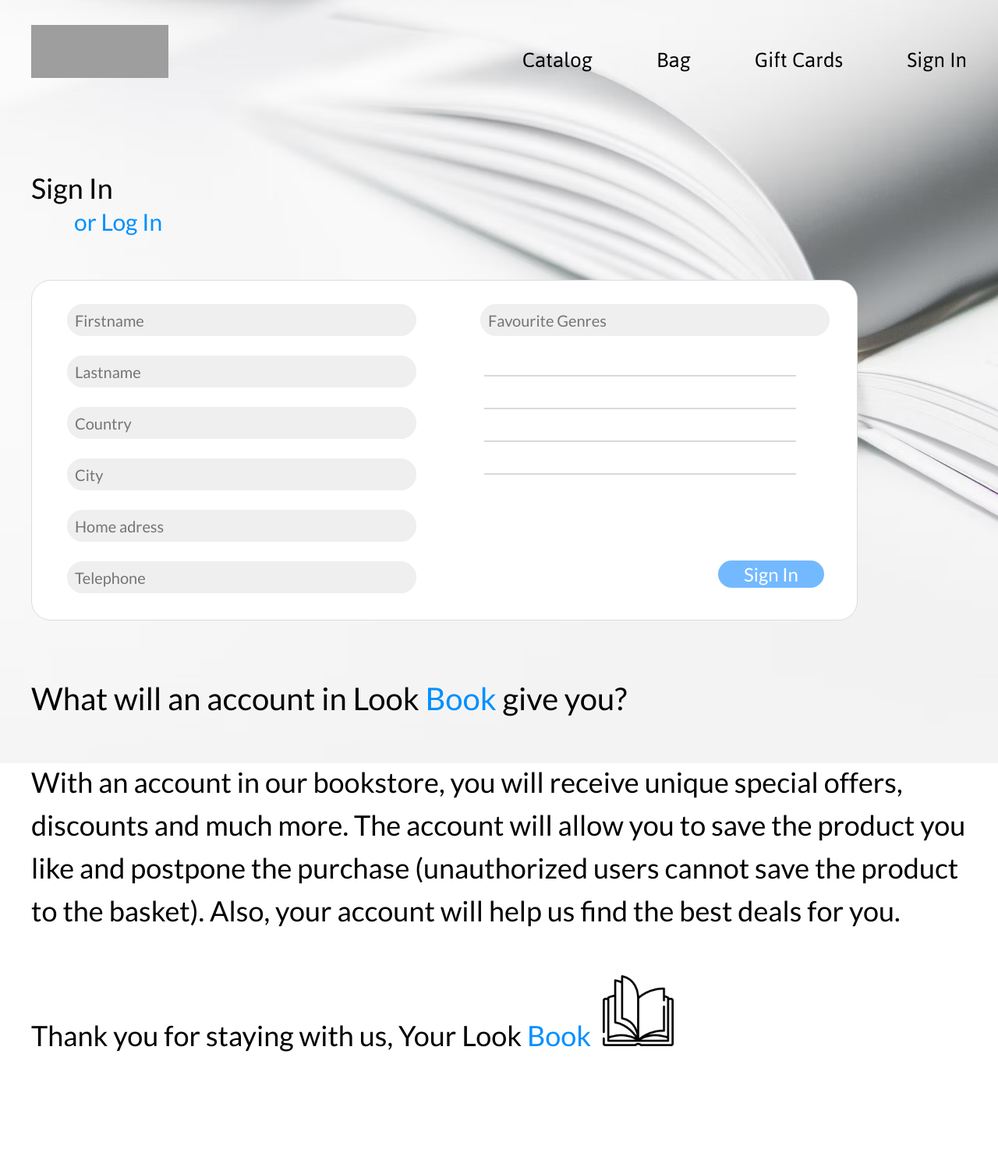
After one commit to agreen08/LookBook, a PHP site: page /signin.html in a window 1280 px wide. The commit adds this page. Shown: the whole page at 78% size. Run offline with PHP 8.4, Linux system fonts and the light colour scheme; some web fonts are replaced; grey boxes are pictures that could not be loaded.

Commit message:
Добавлена страница Sign In

```diff
--- a/bag.html
+++ b/bag.html
@@ -152,5 +152,8 @@
             </div>
         </section>
      </main>
+     <footer class="footer">
+        <div class="wrapper"></div>
+       </footer>
 </body>
 </html>
--- a/catalog.html
+++ b/catalog.html
@@ -208,5 +208,8 @@
       </div>
     </section>
      </main>
+     <footer class="footer">
+      <div class="wrapper"></div>
+     </footer>
 </body>
 </html>
--- a/checkout.html
+++ b/checkout.html
@@ -108,7 +108,9 @@
                 </div>
             </div>
         </section>
-
      </main>
+    <footer class="footer">
+        <div class="wrapper"></div>
+    </footer>
 </body>
 </html>
--- a/css/style.css
+++ b/css/style.css
@@ -787,7 +787,6 @@ body {
 
 /* select starts */
 .select-wrapper {
-    display: flex;
     width: 1140px;
     height: 435px;
     background: #ffffff;
@@ -923,3 +922,147 @@ body {
 
 }
 /*gift card ends */
+
+/*========================================SIGN IN==================================*/
+/* links */
+.link1-wrapper {
+    margin-top: 120px;
+    position: relative;
+}
+.link2-wrapper {
+    margin-bottom: 60px;
+    position: relative;
+}
+.signin {
+    text-decoration: none;
+    font-family: Lato;
+    font-style: normal;
+    font-weight: 400;
+    font-size: 36px;
+    color: #000000;
+}
+
+.signin:hover, .signin:focus, .signin:active {
+    opacity: 65%;
+}
+
+
+.link2-wrapper {
+    margin-top: 10px;
+    position: relative;
+
+}
+.login {
+    text-decoration: none;
+    font-family: Lato;
+    font-style: normal;
+    font-weight: 400;
+    font-size: 30px;
+    color: #0090FF;
+    margin-left: 55px;
+}
+
+.login:hover, .login:focus, .login:active {
+    opacity: 65%;
+}
+
+/* form */
+.signin-form-wrapper {
+    display: grid;
+    grid-template-columns: 530px 530px;
+    width: 1060px;
+    height: 437px;
+    background: #ffffff;
+    border: 1px solid #DCDCDC;
+    border-radius: 25px;
+}
+
+.signin-fill {
+    margin-top: 30px;
+}
+
+.signin-info {
+    width: 448px;
+    height: 41px;
+    background: #EFEFEF;
+    border-radius: 30px;
+    margin-left: 45px;
+    margin-bottom: 25px;
+}
+
+.signin-info input {
+    width: 448px;
+    height: 41px;
+    background: #EFEFEF;
+    border-radius: 30px;
+    border: none;
+    font-family: Lato;
+    font-style: normal;
+    font-weight: 400;
+    font-size: 20px;
+    padding-left: 10px;
+}
+ .lines {
+     margin-top: 50px;
+ }
+
+ .line {
+     width: 400px;
+     height: 2px;
+     background: #d9d9d9;
+     margin-left: 50px;
+     margin-bottom: 40px;
+ }
+
+.sign-btn {
+    width: 136px;
+    height: 35px;
+    background: rgba(36, 146, 255, 0.64);
+    border-radius: 64px;
+    border: none;
+    cursor: pointer;
+    margin-left: 350px;
+    margin-top: 70px;
+}
+
+.sign-btn p {
+    font-family: Lato;
+    font-style: normal;
+    font-weight: 400;
+    font-size: 24px;
+    color: #FFFFFF;
+}
+
+.account {
+    margin-top: 80px;
+}
+
+.account h2 {
+    font-family: Lato;
+    font-style: normal;
+    font-weight: 400;
+    font-size: 40px;
+    margin-bottom: 60px;
+
+}
+
+.account p {
+    font-family: Lato;
+    font-style: normal;
+    font-weight: 400;
+    font-size: 36px;
+    line-height: 55px;
+}
+
+.account p img {
+    width: 91px;
+    height: 91px;
+    margin-left: 15px;
+}
+/*==============================================FOOTER================================*/
+.footer {
+    bottom: 0;
+    left: 0;
+    width: 100%;
+    height: 150px;
+}
--- a/faultstars.html
+++ b/faultstars.html
@@ -95,5 +95,8 @@
         </div>
     </section>
  </main>
+<footer class="footer">
+    <div class="wrapper"></div>
+</footer>
 </body>
 </html>
--- a/giftcards.html
+++ b/giftcards.html
@@ -132,5 +132,8 @@
             </div>
         </section>
      </main>
+     <footer class="footer">
+        <div class="wrapper"></div>
+    </footer>
 </body>
 </html>
--- a/harrypotter.html
+++ b/harrypotter.html
@@ -93,5 +93,8 @@
         </div>
     </section>
  </main>
+ <footer class="footer">
+    <div class="wrapper"></div>
+</footer>
 </body>
 </html>
--- a/index.html
+++ b/index.html
@@ -125,5 +125,8 @@
             </div>
         </section>
     </main>
+    <footer class="footer">
+        <div class="wrapper"></div>
+    </footer>
 </body>
 </html>
--- a/road.html
+++ b/road.html
@@ -91,5 +91,8 @@
         </div>
     </section>
  </main>
+ <footer class="footer">
+    <div class="wrapper"></div>
+</footer>
 </body>
 </html>
--- /dev/null
+++ b/signin.html
@@ -0,0 +1,104 @@
+<!DOCTYPE html>
+<html lang="en">
+<head>
+    <meta charset="UTF-8">
+    <meta http-equiv="X-UA-Compatible" content="IE=edge">
+    <meta name="viewport" content="width=device-width, initial-scale=1.0">
+    <title>Sign In - LookBook</title>
+    <link rel="stylesheet" href="./css/style.css">
+</head>
+<body>
+    <header class="header">
+        <div class="wrapper">
+            <div class="header-wrapper">
+              <div class="header-logo">
+                  <a href="./" class="header-logo-link">
+                  <img src="./img/small-logo.svg" alt="LookBook" class="header-logo-pic">
+                </a>
+              </div>
+              <nav class="header-nav">
+                  <ul class="header-list">
+                      <li class="header-item">
+                          <a href="catalog.html" class="header-link">Catalog</a>
+                      </li>
+                      <li class="header-item">
+                        <a href="bag.html" class="header-link">Bag</a>
+                    </li>
+                    <li class="header-item">
+                        <a href="giftcards.html" class="header-link">Gift Cards</a>
+                    </li>
+                    <li class="header-item">
+                        <a href="signin.html" class="header-link">Sign In</a>
+                    </li>
+                  </ul>
+              </nav>
+            </div>
+        </div>
+     </header>
+     <main class="main">
+         <section class="links">
+             <div class="wrapper">
+                <div class="link1-wrapper">
+                    <a href="!#" class="signin">Sign In</a>
+                </div>
+                <div class="link2-wrapper">
+                    <a href="!#" class="login">or Log In</a>
+                </div>
+             </div>
+         </section>
+         <section class="signin-form">
+             <div class="wrapper">
+                 <div class="signin-form-wrapper">
+                     <div class="signin-fill">
+                        <form action="submit" class="signin-info">
+                            <input type="text" placeholder="Firstname">
+                        </form>
+                        <form action="submit" class="signin-info">
+                            <input type="text" placeholder="Lastname">
+                        </form>
+                        <form action="submit" class="signin-info">
+                            <input type="text" placeholder="Country">
+                        </form>
+                        <form action="submit" class="signin-info">
+                            <input type="text" placeholder="City">
+                        </form>
+                        <form action="submit" class="signin-info">
+                            <input type="text" placeholder="Home adress">
+                        </form>
+                        <form action="submit" class="signin-info">
+                            <input type="text" placeholder="Telephone">
+                        </form>
+                    </div>
+                    <div class="signin-fill">
+                        <form action="submit" class="signin-info">
+                            <input type="text" placeholder="Favourite Genres">
+                        </form>
+                        <div class="lines">
+                            <div class="line"></div>
+                            <div class="line"></div>
+                            <div class="line"></div>
+                            <div class="line"></div>
+                            <button class="sign-btn"><p>Sign In</p></button>
+                        </div>
+                    </div>
+                     </div>
+                 </div>
+             </div>
+         </section>
+         <section class="account">
+             <div class="wrapper">
+                <div class="account-title">
+                    <h2>What will an account in Look <span style="color:#0090FF">Book</span> give you?</h2>
+                    <p>With an account in our bookstore, you will receive unique special offers, discounts and much more. The account will allow you to save the product you like and postpone the purchase (unauthorized users cannot save the product to the basket). Also, your account will help us find the best deals for you.
+                    <br>
+                    <br>
+                    Thank you for staying with us, Your Look <span style="color:#0090FF">Book</span><img src="./img/bookicon.png" alt="bookicon"></p>
+                </div>
+             </div>
+         </section>
+     </main>
+     <footer class="footer">
+     <div class="wrapper"></div>
+    </footer>
+</body>
+</html>
--- a/water.html
+++ b/water.html
@@ -91,5 +91,8 @@
         </div>
     </section>
  </main>
+ <footer class="footer">
+    <div class="wrapper"></div>
+</footer>
 </body>
 </html>
```
Lines whose indentation alone changed are shown as unchanged.
